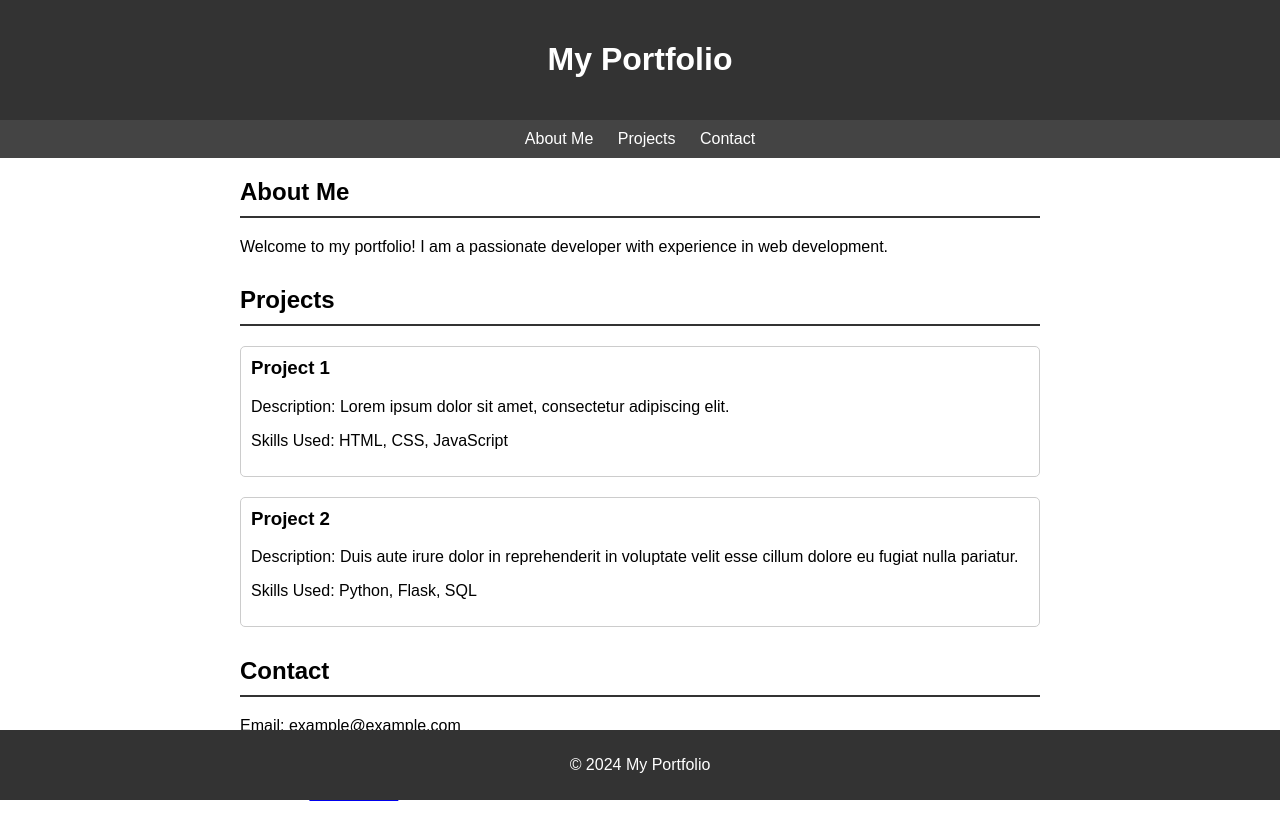
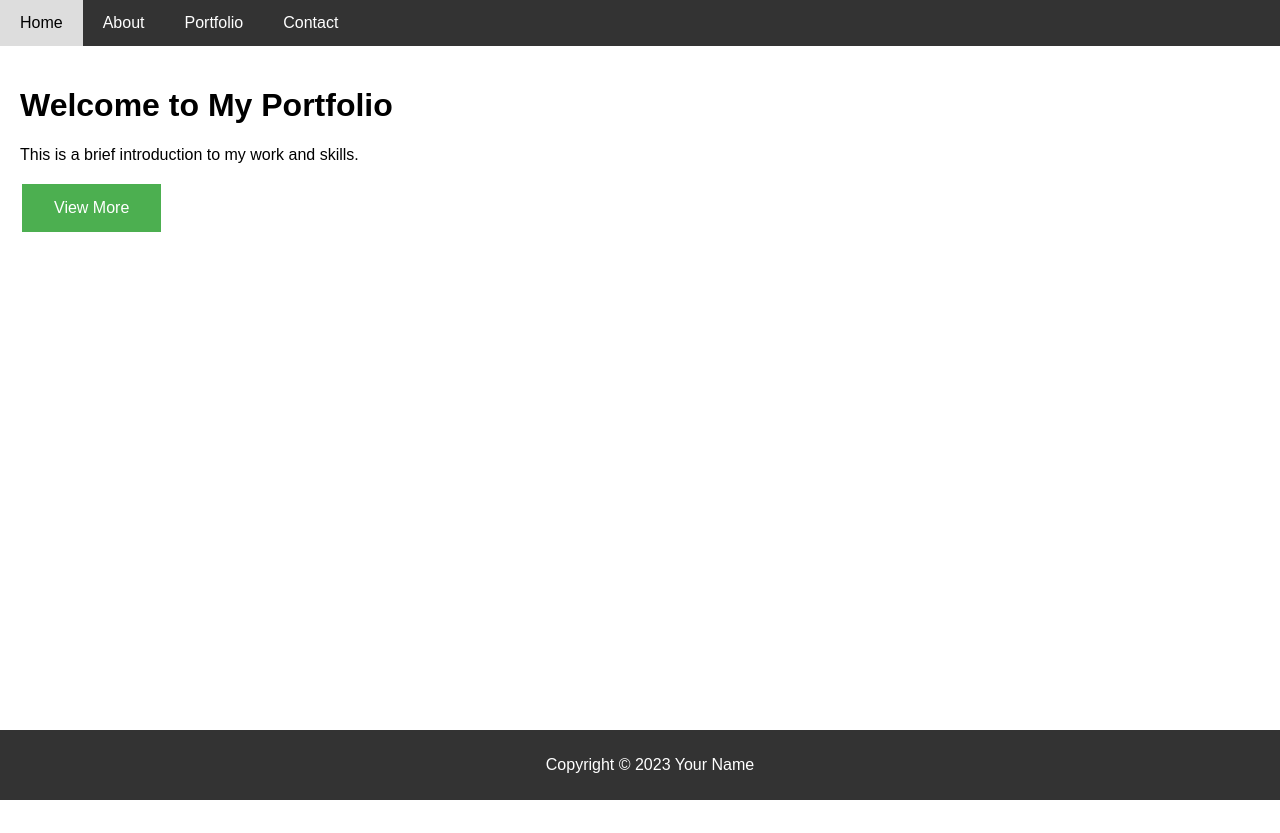
Before and after one commit to HanuReddyGopavarapu/portfoliopage_tabnine, a plain HTML site: page index.html in a window 1280 px wide. After the commit the page ends 800 px from the top, so only its background shows below. Drawn offline with Linux system fonts and the light colour scheme.

Commit message:
Update index.html

```diff
--- a/index.html
+++ b/index.html
@@ -3,101 +3,81 @@
 <head>
     <meta charset="UTF-8">
     <meta name="viewport" content="width=device-width, initial-scale=1.0">
-    <title>My Portfolio</title>
+    <title>Personal Portfolio</title>
     <style>
         body {
             font-family: Arial, sans-serif;
             margin: 0;
             padding: 0;
+            box-sizing: border-box;
         }
-        header {
+        .navbar {
             background-color: #333;
-            color: #fff;
-            padding: 20px 0;
+            overflow: hidden;
+        }
+        .navbar a {
+            float: left;
+            display: block;
+            color: white;
             text-align: center;
+            padding: 14px 20px;
+            text-decoration: none;
         }
-        nav {
-            background-color: #444;
-            padding: 10px 0;
-            text-align: center;
-        }
-        nav a {
-            color: #fff;
-            text-decoration: none;
-            margin: 0 10px;
-        }
-        nav a:hover {
-            text-decoration: underline;
-        }
-        .container {
-            max-width: 800px;
-            margin: 20px auto;
-            padding: 0 20px;
-        }
-        .section {
-            margin-bottom: 30px;
-        }
-        .section h2 {
-            border-bottom: 2px solid #333;
-            padding-bottom: 10px;
-            margin-bottom: 20px;
-        }
-        .project {
-            border: 1px solid #ccc;
-            border-radius: 5px;
-            padding: 10px;
-            margin-bottom: 20px;
-        }
-        .project h3 {
-            margin-top: 0;
+        .navbar a:hover {
+            background-color: #ddd;
+            color: black;
         }
         footer {
             background-color: #333;
-            color: #fff;
-            padding: 10px 0;
+            color: white;
             text-align: center;
+            padding: 10px;
             position: fixed;
             bottom: 0;
             width: 100%;
         }
+        .content {
+            padding: 20px;
+        }
+        .button {
+            background-color: #4CAF50; /* Green */
+            border: none;
+            color: white;
+            padding: 15px 32px;
+            text-align: center;
+            text-decoration: none;
+            display: inline-block;
+            font-size: 16px;
+            margin: 4px 2px;
+            cursor: pointer;
+        }
     </style>
 </head>
 <body>
-    <header>
-        <h1>My Portfolio</h1>
-    </header>
-    <nav>
-        <a href="#about">About Me</a>
-        <a href="#projects">Projects</a>
-        <a href="#contact">Contact</a>
-    </nav>
-    <div class="container">
-        <div id="about" class="section">
-            <h2>About Me</h2>
-            <p>Welcome to my portfolio! I am a passionate developer with experience in web development.</p>
-        </div>
-        <div id="projects" class="section">
-            <h2>Projects</h2>
-            <div class="project">
-                <h3>Project 1</h3>
-                <p>Description: Lorem ipsum dolor sit amet, consectetur adipiscing elit.</p>
-                <p>Skills Used: HTML, CSS, JavaScript</p>
-            </div>
-            <div class="project">
-                <h3>Project 2</h3>
-                <p>Description: Duis aute irure dolor in reprehenderit in voluptate velit esse cillum dolore eu fugiat nulla pariatur.</p>
-                <p>Skills Used: Python, Flask, SQL</p>
-            </div>
-        </div>
-        <div id="contact" class="section">
-            <h2>Contact</h2>
-            <p>Email: example@example.com</p>
-            <p>Phone: 123-456-7890</p>
-            <p>LinkedIn: <a href="https://www.linkedin.com/">linkedin.com</a></p>
-        </div>
-    </div>
-    <footer>
-        <p>&copy; 2024 My Portfolio</p>
-    </footer>
+
+<div class="navbar">
+    <a href="#home">Home</a>
+    <a href="#about">About</a>
+    <a href="#portfolio">Portfolio</a>
+    <a href="#contact">Contact</a>
+</div>
+
+<div class="content">
+    <h1>Welcome to My Portfolio</h1>
+    <p>This is a brief introduction to my work and skills.</p>
+    <button class="button">View More</button>
+</div>
+
+<footer>
+    <p>Copyright © 2023 Your Name</p>
+</footer>
+
+<script>
+    // Example JavaScript for interaction - this could be for a button click
+    document.querySelector('.button').addEventListener('click', function() {
+        alert('More content coming soon!');
+    });
+</script>
+
 </body>
 </html>
```
